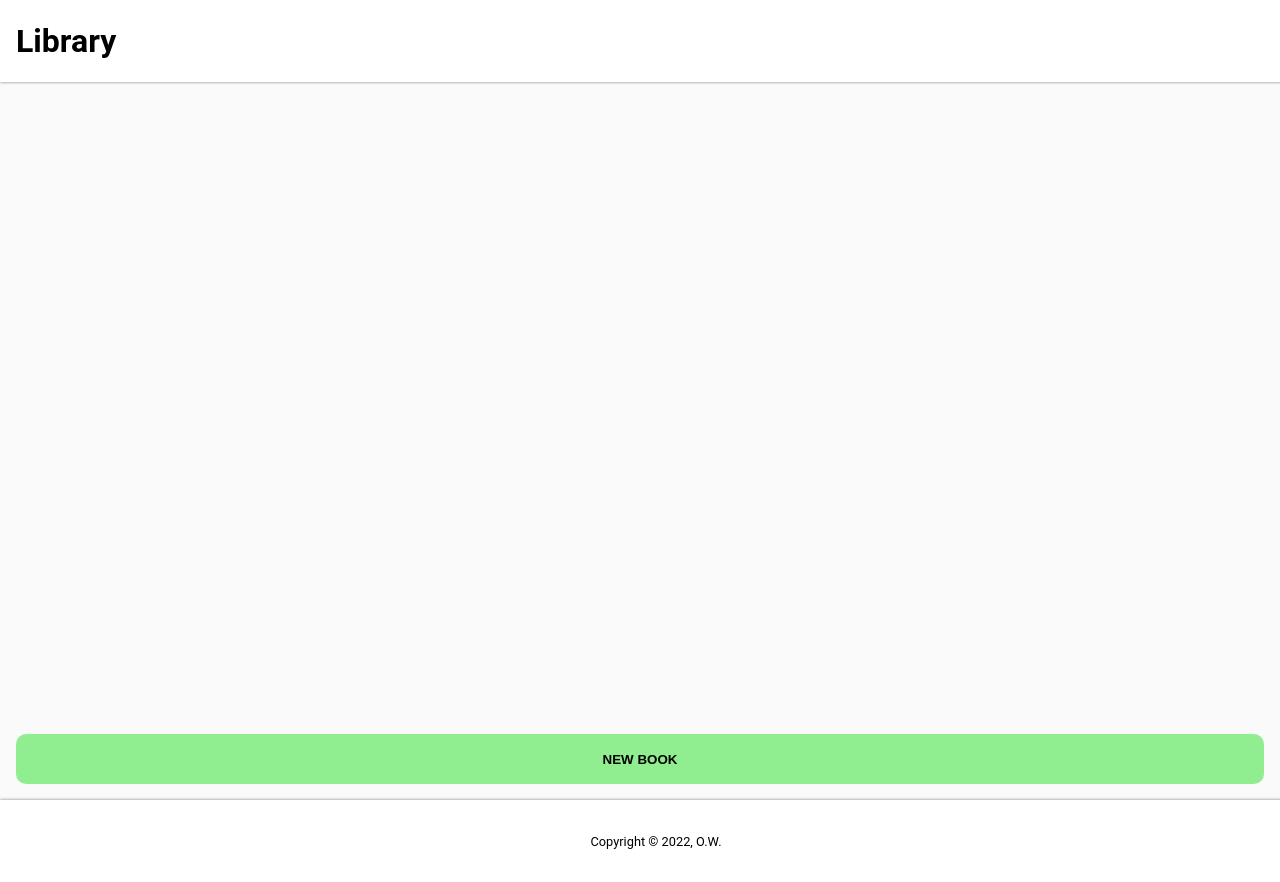
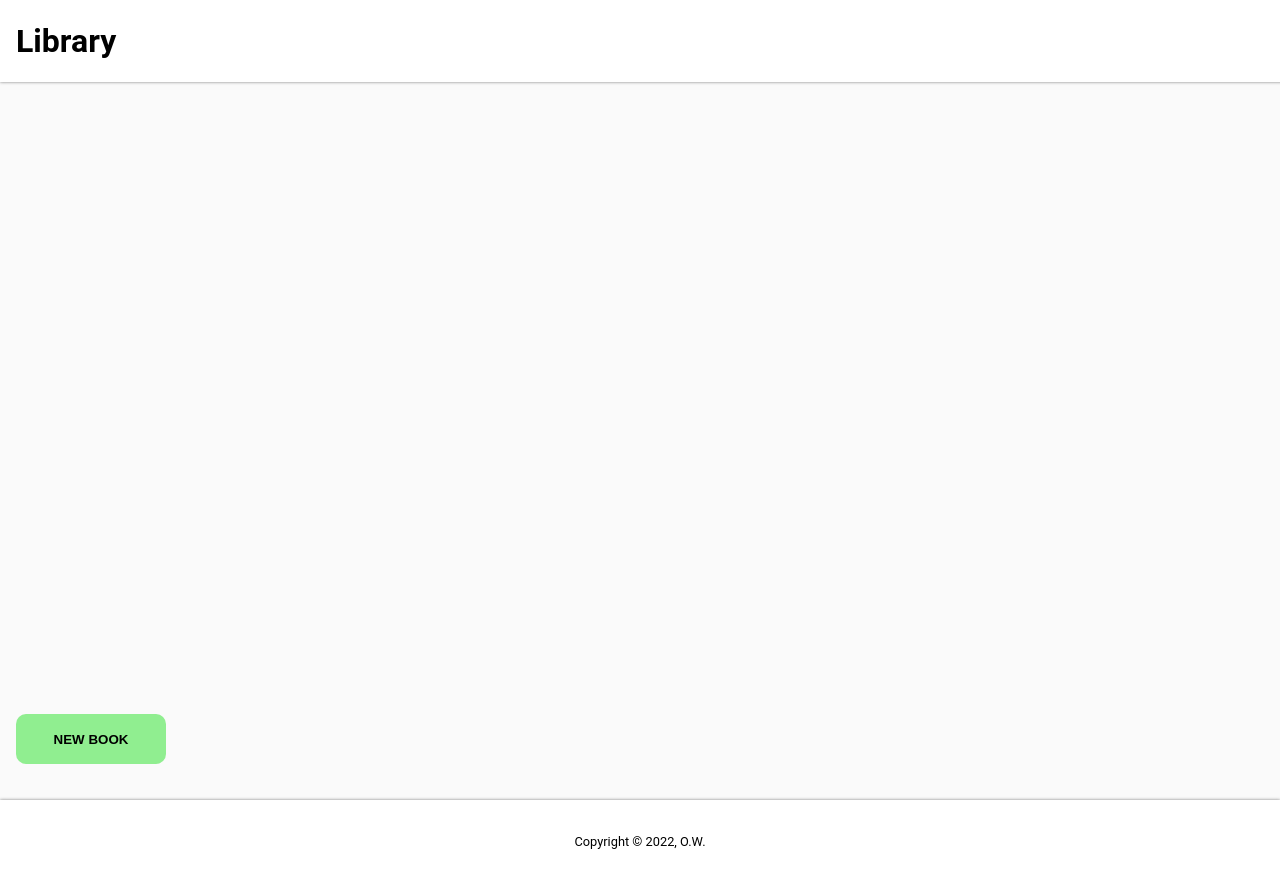
Before and after one commit to Taaaaab/library, a website built with webpack: page dist/index.html in a window 1280 px wide. Shown: the top 882 px of the page. Built offline with nearby package versions, Linux system fonts and the light colour scheme; some packages are replaced by stand-ins of ours; no server answers; the database is empty.

Commit message:
Modified stylesheet and new book button

```diff
--- a/src/style.css
+++ b/src/style.css
@@ -69,14 +69,11 @@ input:focus {
 
   .container {
     min-height: 100vh;
-    display: grid;
-    grid-template-rows: auto 1fr auto;
-    grid-template-columns: 100vw;
+    display: flex;
+    flex-direction: column;
   }
 
 .header {
-    grid-row: 1 / 2;
-
     font-size: 2rem;
     width: 100%;
     height: 50px;
@@ -91,13 +88,11 @@ input:focus {
 }
 
 .grid-container {
-    grid-row: 2 / 3;
-    padding: 1rem;
-
     display: grid;
     grid-template-rows: repeat(2, 1fr);
     grid-template-columns: repeat(auto-fit, minmax(160px, 1fr));
     gap: 1rem;
+    padding: 20px;
 }
 
 .card-box {
@@ -108,10 +103,6 @@ input:focus {
     padding: 1rem;
     z-index: 100;
     box-shadow: 0px 0px 3px rgba(0,0,0,0.5);
-}
-
-.card {
-  grid-column: 1 / 3;
 }
 
 .readBtn {
@@ -147,11 +138,14 @@ input:focus {
 }
 
 .newBookBtn {
+    position: absolute;
+    bottom: 20px;
     display: grid;
     place-content: center;
     border-radius: 10px;
     border: none;
     height: 50px;
+    width: 150px;
     margin: 1rem;
     padding: 1rem;
     font-weight: bold;
@@ -160,9 +154,6 @@ input:focus {
 }
 
 .footer {
-    grid-row: 3 / 4;
-
-    width: 100%;
     height: 50px;
     font-size: .8rem;
     font-weight: normal;
```
